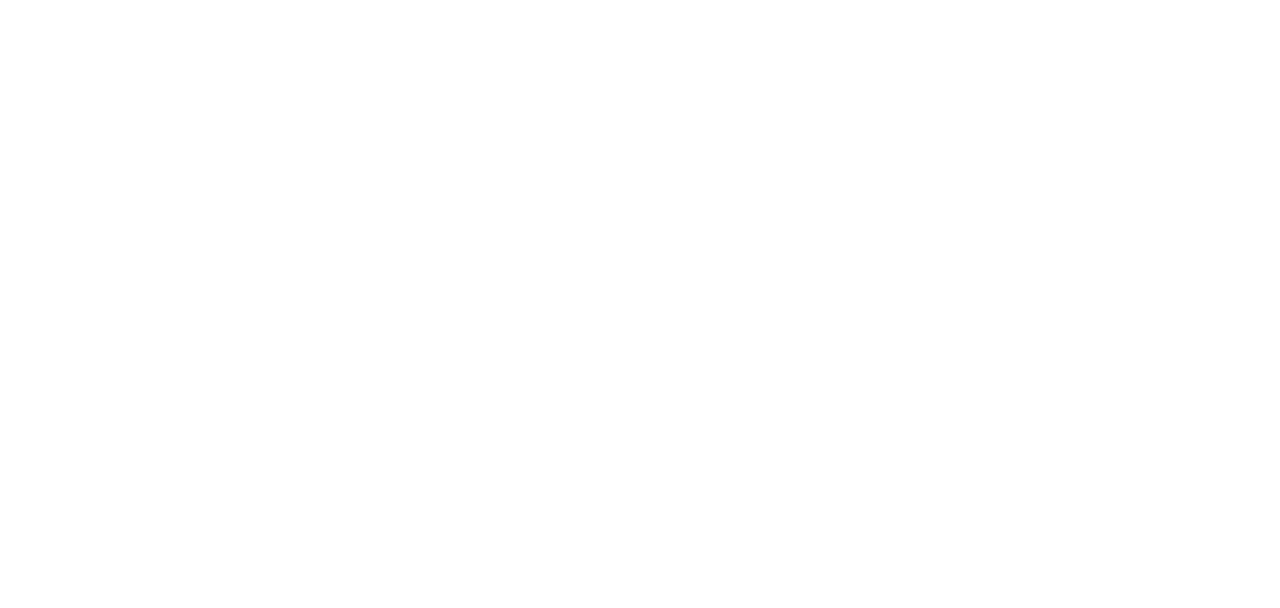
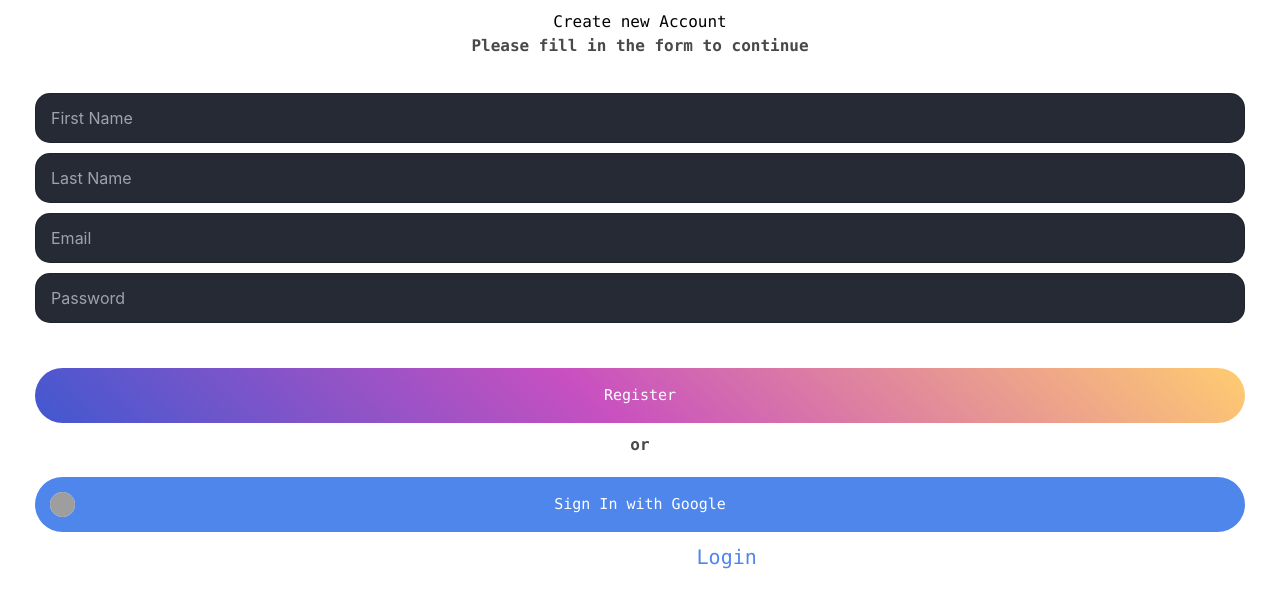
Before and after one commit to manishMandal02/task-app-frontend, a React (Vite) app: page /register in a window 1280 px wide. Before the commit this address had no page. Shown: the top 608 px of the page. Built offline with nearby package versions, Linux system fonts and the light colour scheme; grey boxes are pictures that could not be loaded.

Commit message:
fixed auth

```diff
--- a/src/components/features/auth/Auth.jsx
+++ b/src/components/features/auth/Auth.jsx
@@ -1,11 +1,10 @@
 import React from 'react';
-import Login from './login/Login';
+import Login from './Login';
 // import SignUp from './login/SignUp';
 
 const Auth = () => {
   return <div className='App'>
     <Login />
-    {/* <SignUp /> */}
   </div>
 };
 
--- a/src/components/features/auth/login/Login.css
+++ b/src/components/features/auth/Login.css
@@ -68,7 +68,7 @@
   }
 
   .button-container #btn-google{
-    background-color: #4F86EC !important;
+    /* background-color: #4F86EC !important; */
   }
   h2,h3{font-family: "Lucida Console", "Courier New", monospace;}
   p{font-family: "Lucida Console", "Courier New", monospace;}
@@ -115,18 +115,23 @@
     background-color: #4F86EC;
 
    }
-
-   img{
-    flex-direction: column-reverse;
+   /* #google-logo{
+    padding: 40px;
     width:20px;
     height: 20px;
+    background-color: #181820;
+   } */
+
+  #google-logo  > img{
+    flex-direction: column-reverse;
+    width:25px;
+    height: 25px;
     position: absolute;
     background-color: #f8f9fd;
-    padding: 17px;
+    margin: 15px;
     top: 0;
     left: 0;
     border-radius: 50%;
-
   }
 
   #google-btn #google-logo{
--- /dev/null
+++ b/src/components/features/auth/Login.jsx
@@ -0,0 +1,174 @@
+import React, { useContext, useState } from "react";
+import "./Login.css";
+import Logo from "./Logo";
+import { Link } from "react-router-dom";
+import axios from "axios";
+import { UserContext } from "../../../context/userContext";
+
+const styles = [];
+
+
+const Login = () => {
+  const [email, setEmail] = useState("");
+  const [password, setPassword] = useState("");
+
+    // States for checking the errors
+    const [submitted, setSubmitted] = useState(false);
+    const [error, setError] = useState(false);
+
+    const { setUser } = useContext(UserContext);
+  // Handling the name change
+  const handleEame = (e) => {
+    setEmail(e.target.value);
+    setSubmitted(false);
+  };
+  // Handling the password change
+  const handlePassword = (e) => {
+    setPassword(e.target.value);
+    setSubmitted(false);
+  };
+
+  const handleSubmit = async (e) => {
+    if (email === "" || password === "") {
+      setError(true);
+    } else {
+      let data = {
+        email: email,
+        password: password,
+      };
+
+      try {
+        const  {data: dataSource}  = await axios.post("/api/auth/login", data);
+        console.warn("dataSource",dataSource)
+        setUser({
+          firstName: dataSource.firstName,
+          lastName: dataSource.lastName,
+          email: dataSource.email,
+          token: dataSource.token,
+        });
+        setSubmitted(true);
+        setError(false);
+
+      } catch (error) {
+        alert(error)
+      }
+    }
+  };
+   // Showing success message
+   const successMessage = () => {
+    return (
+      <div
+        className="success"
+        style={{
+          display: submitted ? "" : "none",
+        }}
+      >
+
+        <h1>Login successfully registered!!</h1>
+      </div>
+    );
+  };
+
+  // Showing error message if error is true
+  const errorMessage = () => {
+    return (
+      <div
+        className="error"
+        style={{
+          display: error ? "" : "none",
+        }}
+      >
+        <h1
+          style={{
+            borderColor: "white",
+            border: 2,
+            padding: 10,
+          }}
+        >
+          <span
+            style={{
+              backgroundColor: "red",
+              borderRadius: "100%",
+              width: "auto",
+              height: 80,
+              padding: 5,
+              color: "white",
+            }}
+          >
+            !
+          </span>{" "}
+          Please enter all the fields
+        </h1>
+      </div>
+    );
+  };
+
+
+  return (
+    <div className="form">
+      <div className="messages">
+        {errorMessage()}
+        {successMessage()}
+      </div>
+      <h2>Welcome Back</h2>
+      <p id="" style={{ color: "#494949", fontWeight: "bold" }}>
+        Please signin to your account
+      </p>
+      <Logo />
+      <div className="input-container">
+        <input
+          onChange={handleEame}
+          value={email}
+          type="text"
+          name="email"
+          placeholder="Email Id"
+          required
+        />
+        <input
+          onChange={handlePassword}
+          value={password}
+          type="text"
+          name="Password"
+          placeholder="Password"
+          required
+        />
+        <p id="forgotPas">Forgot Password</p>
+      </div>
+
+      {/* </div> */}
+
+      <div className="input-container">
+        <button onClick={handleSubmit} type="submit">
+          Login
+        </button>
+
+        <p style={{ color: "#494949", fontWeight: "bold" }}>or</p>
+
+        <button id="btn-google" type="button">
+          <span id="google-logo">
+            <img
+            // style={{ flexDirection: 'column-reverse',
+            //   width:30,
+            //   height: 30,
+            //   tabSize:20,
+            //   position: 'absolute',
+            //   backgroundColor: '#f8f9fd',
+            //   // top: 0,
+            //   // left: 0,
+            //   borderRadius: '50%'}}
+              src="https://upload.wikimedia.org/wikipedia/commons/5/53/Google_%22G%22_Logo.svg"
+              alt="Logo"
+            />
+          </span>
+          Sign In with Google
+        </button>
+        <p style={{ color: "white", fontWeight: "" }}>
+          Don't have an account ?{" "}
+          <span style={{ color: "#4F86EC" }}><Link to='/register'>Register</Link></span>
+        </p>
+      </div>
+    </div>
+  );
+};
+
+export default Login;
--- a/src/components/features/auth/login/SignUp.jsx
+++ b/src/components/features/auth/SignUp.jsx
@@ -1,7 +1,10 @@
-import React, { useState } from "react";
+import React, { useContext, useState } from "react";
 import "./Login.css";
-import Logo from "../Logo";
+import Logo from "./Logo";
 import axios from "axios";
+import { Link } from "react-router-dom";
+import { UserContext } from "../../../context/userContext";
+
 const styles = [];
 
 const SignUp = () => {
@@ -11,6 +14,8 @@
   const [email, setEmail] = useState("");
   const [password, setPassword] = useState("");
   const [cPassword, setCPassword] = useState("");
+
+  const { setUser } = useContext(UserContext);
 
   // States for checking the errors
   const [submitted, setSubmitted] = useState(false);
@@ -46,43 +51,12 @@
 
   // Handling the form submission
   const handleSubmit = async (e) => {
-    // console.warn("data", e);
     e.preventDefault();
-    // if (password !== cPassword) {
-    //   return (
-    //     <>
-    //       <h1
-    //         style={{
-    //           // backgroundColor: "white",
-    //           // backgroundColor: "transparent",
-    //           borderColor: "white",
-    //           border: 2,
-    //           padding: 10,
-    //         }}
-    //       >
-    //         <span
-    //           style={{
-    //             backgroundColor: "red",
-    //             borderRadius: "100%",
-    //             width: "auto",
-    //             height: 80,
-    //             padding: 5,
-    //             color: "white",
-    //           }}
-    //         >
-    //           !
-    //         </span>{" "}
-    //         Password don't match
-    //       </h1>
-    //     </>
-    //   );
-    // } else {
     if (
       fName === "" ||
       lName === "" ||
       email === "" ||
-        password === "" ||
-        cPassword === ""
+      password === ""
     ) {
       setError(true);
     } else {
@@ -92,9 +66,19 @@
         email: email,
         password: password,
       };
-        console.warn("dta", data);
-        console.warn("/api/auth");
-        await axios.post("/api/auth", data);
+      try {
+        const  {data: dataSource}  = await axios.post("/api/auth", data);
+        console.warn("dataSource",dataSource)
+        setUser({
+          firstName: dataSource.firstName,
+          lastName: dataSource.lastName,
+          email: dataSource.email,
+          token: dataSource.token,
+        });
+
+      } catch (error) {
+        alert(error)
+      }
       setSubmitted(true);
       setError(false);
     }
@@ -103,7 +87,6 @@
 
   // Showing success message
   const successMessage = () => {
-    // console.warn("success");
     return (
       <div
         className="success"
@@ -111,8 +94,7 @@
           display: submitted ? "" : "none",
         }}
       >
-
-        {/* <h1>User {fName} successfully registered!!</h1> */}
+        <h1>User {fName} successfully registered!!</h1>
       </div>
     );
   };
@@ -158,9 +140,9 @@
       {/* Calling to the methods */}
       <div className="messages">
         {errorMessage()}
-        {/* {successMessage()} */}
+        {successMessage()}
       </div>
-      <h2 style={{paddingTop:10}}>Create new Account</h2>
+      <h2 style={{ paddingTop: 10 }}>Create new Account</h2>
       <p id="" style={{ color: "#494949", fontWeight: "bold" }}>
         Please fill in the form to continue
       </p>
@@ -199,14 +181,6 @@
             placeholder="Password"
             required
           />
-          {/* <input
-            onChange={handleCPassword}
-            value={cPassword}
-            type="text"
-            name="cPassword"
-            placeholder="Confirm Password"
-            required
-          /> */}
         </div>
       </div>
 
@@ -225,9 +199,8 @@
           Sign In with Google
         </button>
         <p style={{ color: "white", fontWeight: "" }}>
-          have an account
-          ? {"  "}
-          <span style={{ color: "#4F86EC", fontSize: 20 }}>Login</span>
+          have an account ? {"  "}
+          <span style={{ color: "#4F86EC", fontSize: 20 }}><Link to='/'>Login</Link></span>
         </p>
       </div>
     </div>
--- a/src/components/features/homePage/index.jsx
+++ b/src/components/features/homePage/index.jsx
@@ -3,6 +3,7 @@
 
 const HomePage = () => {
   const { user, setUser } = useContext(UserContext);
+  console.warn('home',user)
   return <div>Hi, {user.firstName}</div>;
 };
 
--- a/src/context/userContext.jsx
+++ b/src/context/userContext.jsx
@@ -7,7 +7,7 @@
 
 export const UserProvider = ({ children }) => {
   const [user, setUser] = useState({ firstName: '', lastName: '', email: '', profilePic: '' });
-
+console.warn('user',user)
   useEffect(() => {
     setUser('Manish Mandal');
   }, []);
--- a/src/routes.jsx
+++ b/src/routes.jsx
@@ -1,38 +1,38 @@
 import { useRoutes } from 'react-router-dom';
 
-import React from 'react';
+import React, { useContext } from 'react';
 import ProjectPage from './components/features/projectPage';
 import HomePage from './components/features/homePage';
-import Login from './components/features/auth/login/Login';
-import SignUp from './components/features/auth/login/SignUp';
+import Login from './components/features/auth/Login';
+import SignUp from './components/features/auth/SignUp';
+import { UserContext } from './context/userContext';
+
 
 const Routing = () => {
-  const user = true;
-  if (user) {
+  const { user } = useContext(UserContext);
+
+  if (user.token) {
     return useRoutes([
       {
         path: '/',
         element: <HomePage />,
-        children: [
-          {
-            path: 'project/:id',
-            element: <ProjectPage />,
-          },
-        ],
       },
+      {
+        path: 'project/:id',
+        element: <ProjectPage />,
+      }
     ]);
   } else {
     return useRoutes([
       {
         path: '/',
         element: <Login />,
-        children: [
-          {
-            path: 'register',
-            element: <SignUp />,
-          },
-        ],
+
       },
+      {
+        path: '/register',
+        element: <SignUp />
+      }
     ]);
   }
 };
```
Also changed, not shown: src/components/features/auth/login/Login.jsx (deleted, +0 -83 lines), 1 other file (tests, documents, lock files or other folders). Lines whose indentation alone changed are shown as unchanged.
